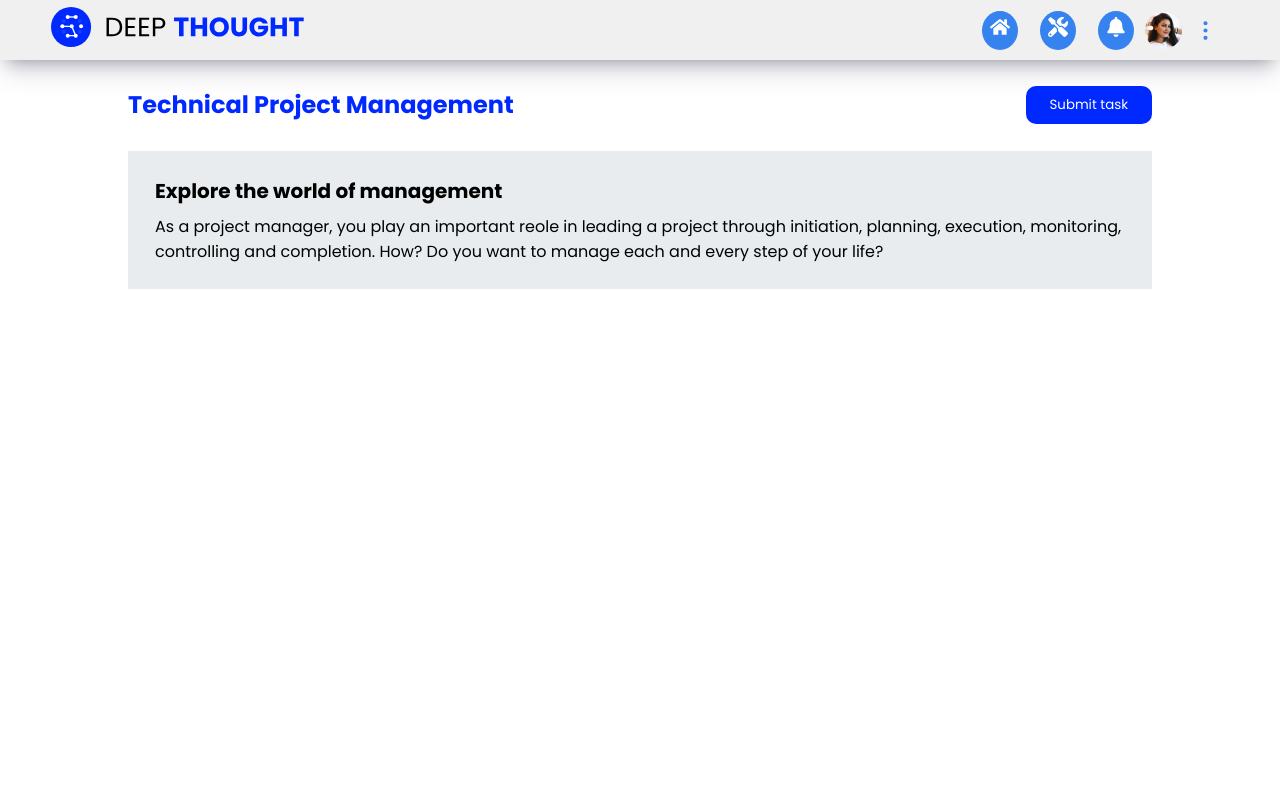
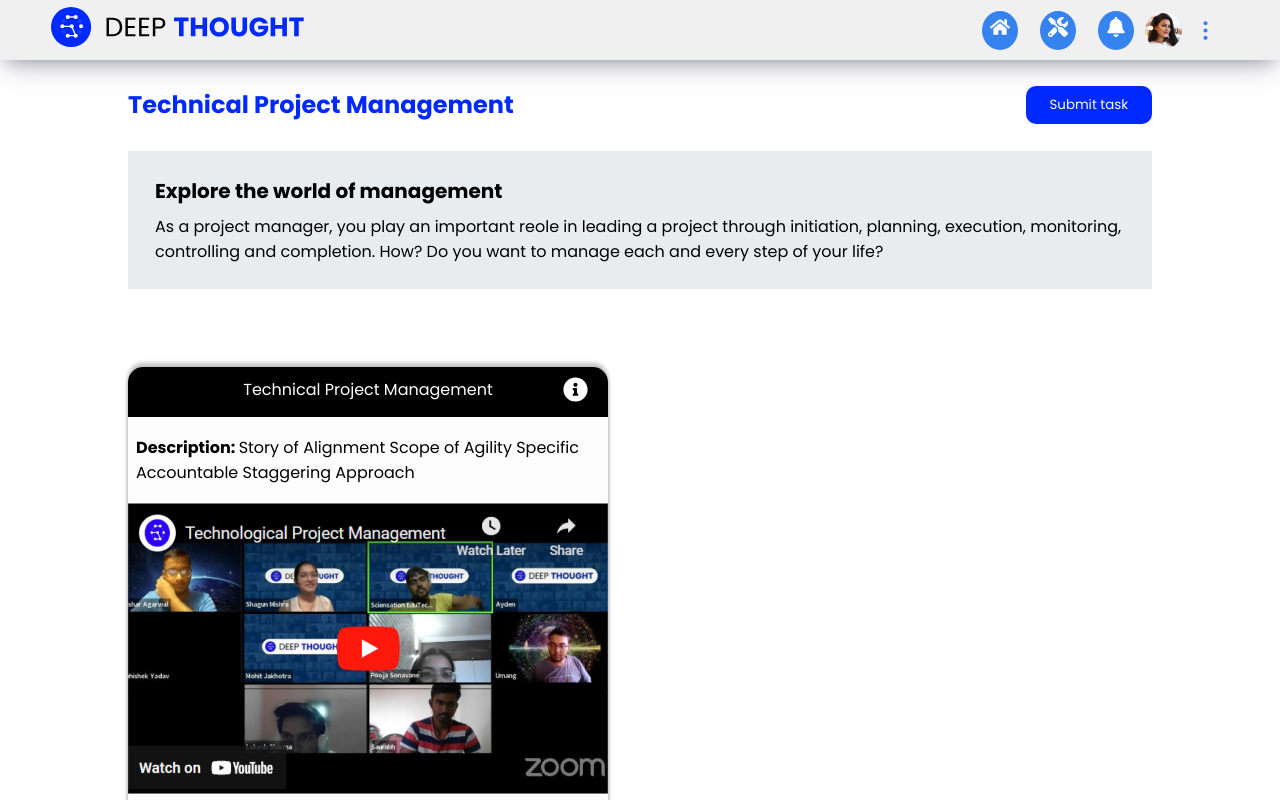
Before and after one commit to Azharul-Raj/DT-frontend, a React (Vite) app: page / in a window 1280 px wide. Shown: the top 800 px of the page. Built offline with nearby package versions, Linux system fonts and the light colour scheme.

Commit message:
top left card desing done

```diff
--- a/src/compontnts/TopLeftCard.css
+++ b/src/compontnts/TopLeftCard.css
@@ -1,3 +1,37 @@
-.card-container{
-
+.card-container {
+  height: 580px;
+  width: 480px;
+  background: #fdfdfd;
+  box-shadow: 0px 4px 4px rgba(0, 0, 0, 0.25), 0px -4px 4px rgba(0, 0, 0, 0.25);
+  border-radius: 15px;
 }
+.card-top{
+    background-color: #000;
+    height: 50px;
+    border-top-left-radius: 15px;
+    border-top-right-radius: 15px;
+    position: relative;
+}
+.top-heading{
+    text-align: center;
+    color: white;
+    font-size: 16px;
+    font-weight: 400;
+    padding-top: 10px;
+}
+.info-icon{
+    position: absolute;
+    top: 10px;
+    right: 20px;
+    /* display: inline; */
+    height: 25px;
+    width: 25px;
+    color: white;
+}
+.description-part{
+    padding: 18px 8px;
+    font-size: 16px;
+}
+.d-title{
+    font-weight: bold;
+}
--- a/src/compontnts/TopLeftCard.tsx
+++ b/src/compontnts/TopLeftCard.tsx
@@ -1,9 +1,23 @@
-import React from 'react'
-import "./TopLeftCard.css"
+import React from "react";
+import "./TopLeftCard.css";
+import { FaInfoCircle } from "react-icons/fa";
+import image from "../assets/youtube.png";
+
 export default function TopLeftCard() {
   return (
-    <div className='card-container'>
-
+    <div className="card-container">
+      <div className="card-top">
+        <h5 className="top-heading">Technical Project Management</h5>
+        <FaInfoCircle className="info-icon" />
+      </div>
+        <p className="description-part">
+          <span className="d-title">Description: </span>
+            Story of Alignment Scope of Agility Specific Accountable Staggering
+            Approach
+        </p>
+        <div className="">
+            <img src={image} alt="image" />
+        </div>
     </div>
-  )
+  );
 }
--- a/src/pages/Home.tsx
+++ b/src/pages/Home.tsx
@@ -1,4 +1,5 @@
 import React from 'react'
+import Cards from './sections/Cards/Cards'
 import Hero from './sections/Hero/Hero'
 import Nav from './sections/Nav/Nav'
 
@@ -8,6 +9,7 @@ export default function Home() {
     <Nav></Nav>
     <div className="">
         <Hero/>
+        <Cards/>
     </div>
     </>
   )
--- a/src/pages/sections/Cards/Cards.tsx
+++ b/src/pages/sections/Cards/Cards.tsx
@@ -1,7 +1,8 @@
 import React from 'react'
+import TopLeftCard from '../../../compontnts/TopLeftCard'
 
 export default function Cards() {
   return (
-    <div>Cards</div>
+    <div style={{padding:"2% 10%"}}><TopLeftCard/></div>
   )
 }
```
